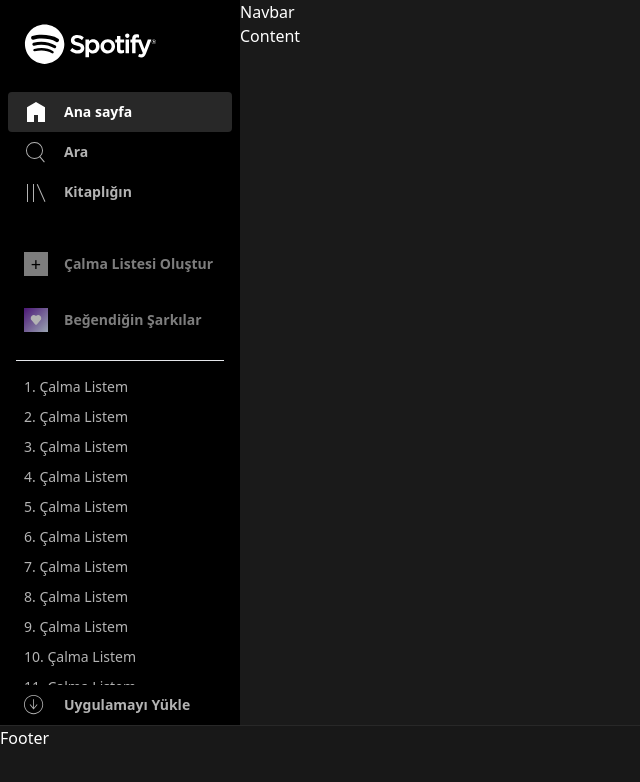
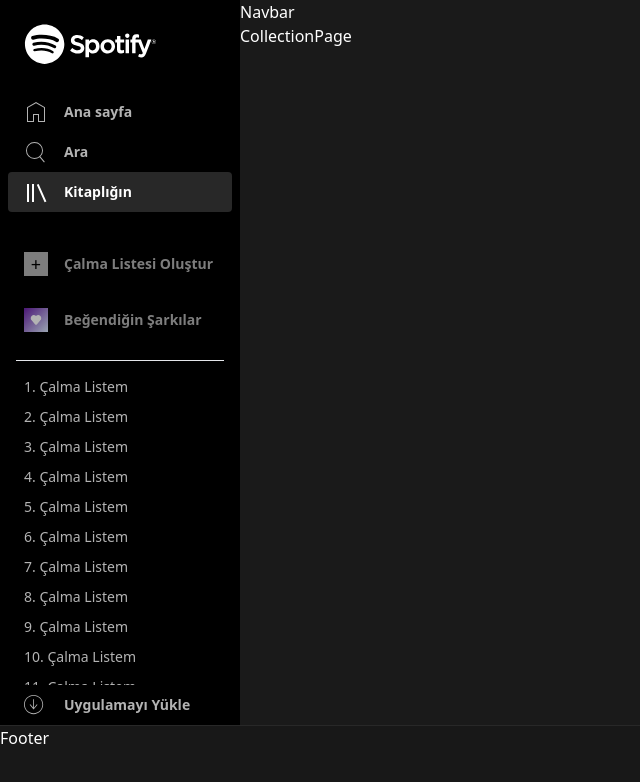
Before and after one commit to harundogdu/react-tailwind-spotify-clone, a React (Create React App) app: page /collection in a window 1280 px wide. Shown: the top 782 px of the page, without its empty margins (0-640 px from the left). Built offline with nearby package versions, Linux system fonts and the light colour scheme.

Commit message:
react-router-dom v6 added to project

```diff
--- a/src/components/Content.js
+++ b/src/components/Content.js
@@ -1,11 +1,16 @@
-import React from 'react'
+import React from "react";
+import { Routes, Route } from "react-router-dom";
+import HomePage from "views/HomePage";
+import SearchPage from "views/SearchPage";
+import CollectionPage from "views/CollectionPage";
+const Content = () => {
+  return (
+    <Routes>
+      <Route path="/" element={<HomePage />} />
+      <Route path="/search" element={<SearchPage />} />
+      <Route path="/collection" element={<CollectionPage />} />
+    </Routes>
+  );
+};
 
-const Content = () => {
-    return (
-        <div>
-            Content
-        </div>
-    )
-}
-
-export default Content
+export default Content;
--- a/src/components/SideBar/Menu.js
+++ b/src/components/SideBar/Menu.js
@@ -1,18 +1,61 @@
 import React from "react";
-import Link from "components/SideBar/Link";
+import { NavLink, useLocation } from "react-router-dom";
+import { Icon } from "assets/icons/Icon";
 
 const Menu = () => {
+  const [activeLink, setActiveLink] = React.useState("");
+  let location = useLocation();
+  React.useEffect(() => {
+    setActiveLink(location.pathname);
+  }, [location]);
+
   return (
     <nav className="mt-2">
       <ul>
         <li className="px-2">
-          <Link isActive={true} text={"Ana sayfa"} icon={"home"} />
+          <NavLink
+            to="/"
+            className={({ isActive }) =>
+              isActive
+                ? "h-10 px-4 transition-colors flex gap-4 items-center rounded bg-bgLink text-white group"
+                : "h-10 px-4 transition-colors flex gap-4 items-center group text-bgText "
+            }
+          >
+            <Icon name={"home"} active={activeLink === "/"} />
+            <span className="text-sm font-bold tracking-normal group-hover:text-white ">
+              Ana sayfa
+            </span>
+          </NavLink>
         </li>
         <li className="px-2">
-          <Link text={"Ara"} icon={"search"} />
+          <NavLink
+            to="/search"
+            className={({ isActive }) =>
+              isActive
+                ? "h-10 px-4 transition-colors flex gap-4 items-center rounded bg-bgLink text-white group"
+                : "h-10 px-4 transition-colors flex gap-4 items-center group text-bgText "
+            }
+          >
+            <Icon name={"search"} active={activeLink === "/search"} />
+            <span className="text-sm font-bold tracking-normal group-hover:text-white">
+              Ara
+            </span>
+          </NavLink>
         </li>
         <li className="px-2">
-          <Link text={"Kitaplığın"} icon={"collection"} />
+          <NavLink
+            to="/collection"
+            className={({ isActive }) =>
+              isActive
+                ? "h-10 px-4 transition-colors flex gap-4 items-center rounded bg-bgLink text-white group"
+                : "h-10 px-4 transition-colors flex gap-4 items-center group text-bgText "
+            }
+          >
+            <Icon name={"collection"} active={activeLink === "/collection"} />
+            <span className="text-sm font-bold tracking-normal group-hover:text-white">
+              Kitaplığın
+            </span>
+          </NavLink>
         </li>
       </ul>
     </nav>
--- a/src/index.js
+++ b/src/index.js
@@ -2,10 +2,10 @@ import React from "react";
 import ReactDOM from "react-dom";
 import App from "./App";
 import "./index.css";
-
+import { BrowserRouter } from "react-router-dom";
 ReactDOM.render(
-  <React.StrictMode>
+  <BrowserRouter>
     <App />
-  </React.StrictMode>,
+  </BrowserRouter>,
   document.getElementById("root")
 );
--- /dev/null
+++ b/src/views/CollectionPage.js
@@ -0,0 +1,11 @@
+import React from 'react'
+
+const CollectionPage = () => {
+    return (
+        <div>
+              CollectionPage
+        </div>
+    )
+}
+
+export default CollectionPage
--- /dev/null
+++ b/src/views/HomePage.js
@@ -0,0 +1,11 @@
+import React from 'react'
+
+const HomePage = () => {
+    return (
+        <div>
+            Homepage
+        </div>
+    )
+}
+
+export default HomePage
--- /dev/null
+++ b/src/views/SearchPage.js
@@ -0,0 +1,11 @@
+import React from 'react'
+
+const SearchPage = () => {
+    return (
+        <div>
+            SearchPage
+        </div>
+    )
+}
+
+export default SearchPage
```
Also changed, not shown: src/components/SideBar.js (line endings or trailing spaces).
